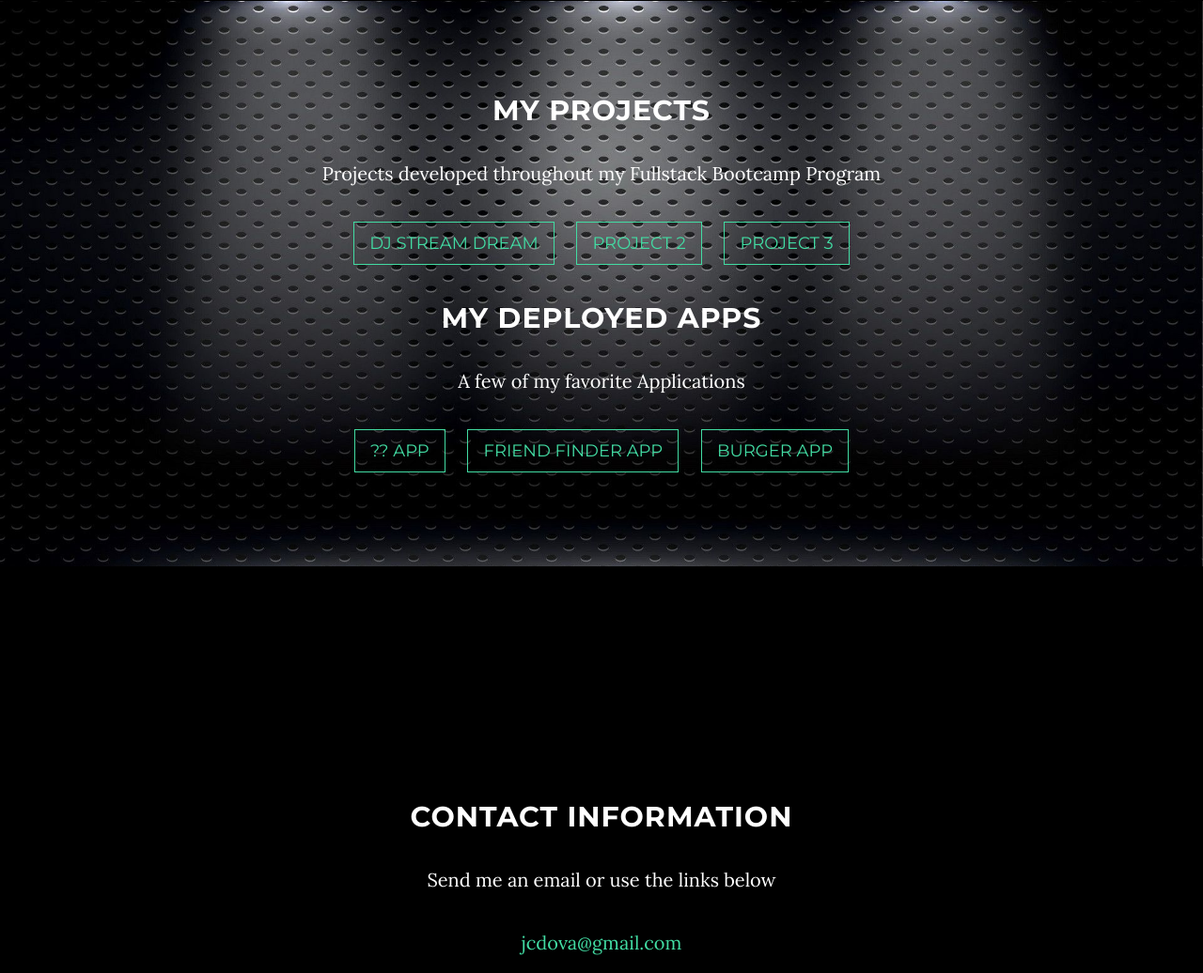
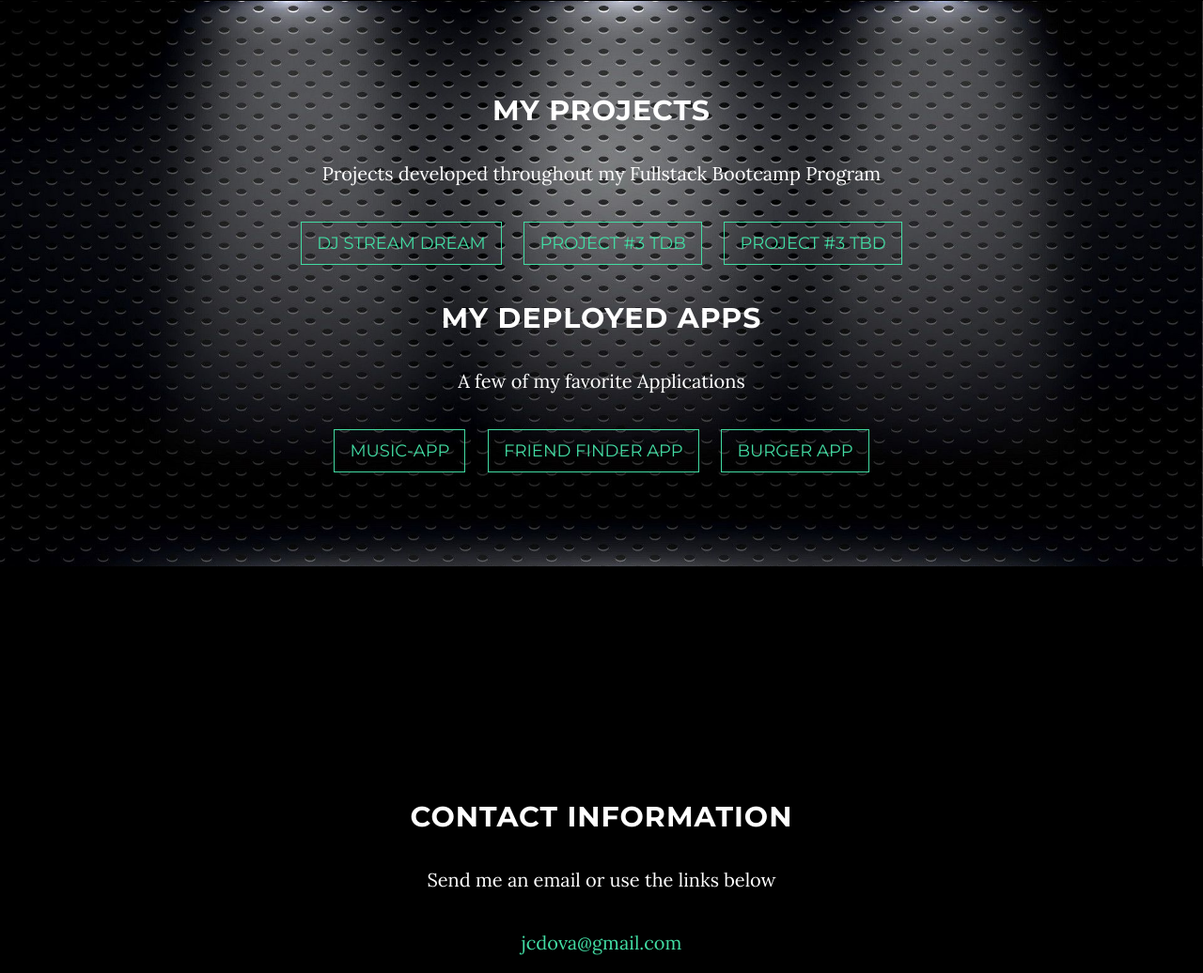
Before and after one commit to jcdova/jcdova.github.io, a website: page index.html in a window 1280 px wide. Shown: the part 1896-2932 px from the top of the page at 94% size. Drawn offline with nearby package versions, Linux system fonts and the light colour scheme; some packages are replaced by stand-ins of ours.

Commit message:
updating links

```diff
--- a/index.html
+++ b/index.html
@@ -110,20 +110,20 @@
                         <h2>My Projects</h2>
                         <p>Projects developed throughout my Fullstack Bootcamp Program</p>
                         <span>
-                            <a href="https://github.com/jcdova/DJ_Stream_Dream" class="btn btn-default btn-lg">DJ Stream Dream</a>
+                            <a href="https://jcdova.github.io/DJ_Stream_Dream/" class="btn btn-default btn-lg">DJ Stream Dream</a>
                         </span>
                         <span style="margin-left: 20px; margin-right: 20px;">
-                            <a href="#" class="btn btn-default btn-lg">Project 2</a>
+                            <a href="#" class="btn btn-default btn-lg">Project #3 TDB</a>
                         </span>
                         <span>
-                            <a href="#" class="btn btn-default btn-lg">Project 3</a>
+                            <a href="#" class="btn btn-default btn-lg">Project #3 TBD</a>
                         </span>
                      </div>
                      <div><br><br>
                         <h2>My Deployed Apps</h2>
                         <p>A few of my favorite Applications</p>
                         <span>
-                            <a href="#" class="btn btn-default btn-lg">?? App</a>
+                            <a href="https://jcdova.github.io/Music-App/" class="btn btn-default btn-lg">Music-App</a>
                         </span>
                         <span style="margin-left: 20px; margin-right: 20px;">
                             <a href="https://amigo-finder.herokuapp.com/" class="btn btn-default btn-lg">Friend Finder App</a>
```
